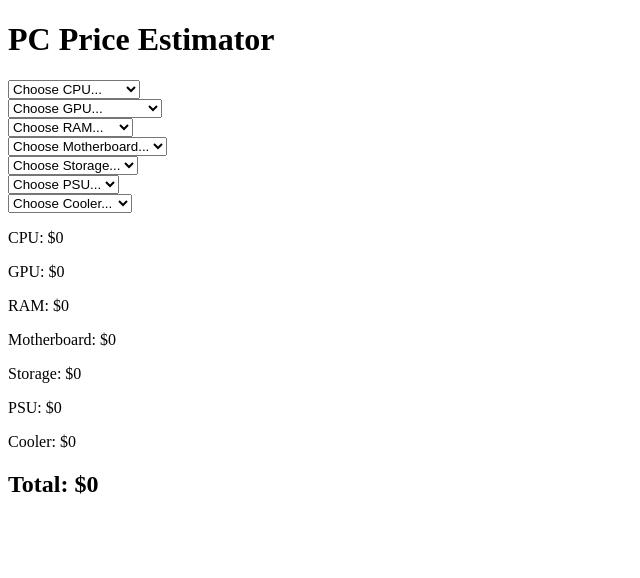
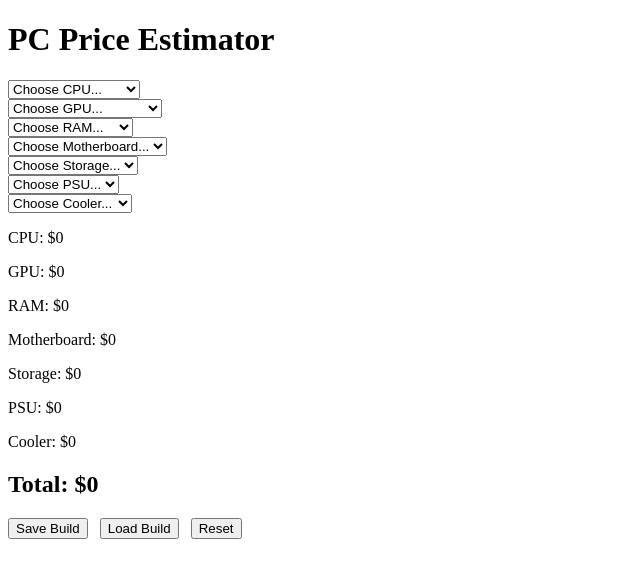
Before and after one commit to elayu20/PC-Price-Estimator, a Next.js app: page / in a window 1280 px wide. Shown: the top 578 px of the page, without its empty margins (0-640 px from the left). Built offline with nearby package versions, Linux system fonts and the light colour scheme.

Commit message:
Removed clearBuild() function in buildStorage - unneccessary, configured BuildControls component into page and added function handlers for buildStorage for component to call, created function in pages to apply build into state

```diff
--- a/src/app/page.jsx
+++ b/src/app/page.jsx
@@ -48,14 +48,33 @@ export default function Home() {
     cooler,
   }
 
-      // Now apply it back into state (one state at a time)
-    // setCpu(loadedBuild.cpu ?? "");
-    // setGpu(loadedBuild.gpu ?? "");
-    // setRam(loadedBuild.ram ?? "");
-    // setStorage(loadedBuild.storage ?? "");
-    // setMotherboard(loadedBuild.motherboard ?? "");
-    // setPsu(loadedBuild.psu ?? "");
-    // setCooler(loadedBuild.cooler ?? "");
+  // Apply build into state (one state at a time)
+  function applyBuildToState(b) {
+    setCpu(b.cpu ?? "");
+    setGpu(b.gpu ?? "");
+    setRam(b.ram ?? "");
+    setStorage(b.storage ?? "");
+    setMotherboard(b.motherboard ?? "");
+    setPsu(b.psu ?? "");
+    setCooler(b.cooler ?? "");
+  }
+
+  function handleSave() {
+    saveBuild(build);
+  }
+
+  function handleLoad() {
+    // Load returns an object OR null
+    const loaded = loadBuild();
+    if (!loaded) return;
+
+    applyBuildToState(loaded);
+  }
+
+  function handleReset() {
+    // Reset UI selections
+    applyBuildToState({}); // all fields become "" because of ?? ""
+  }
 
   // If prices haven't loaded yet,t show something instead of a blank page
   if (!prices) {
@@ -84,9 +103,7 @@ export default function Home() {
 
         <h2>Total: ${total}</h2>
 
-        <div style={{ display: "flex", gap: 12, marginTop: 16}}>
-
-        </div>
+      <BuildControls onSave={handleSave} onLoad={handleLoad} onReset={handleReset} />
       </main>
     );
   }
--- a/utils/buildStorage.js
+++ b/utils/buildStorage.js
@@ -29,7 +29,3 @@ export function loadBuild() {
         return null;
     }
 }
-
-export function clearBuild() {
-    localStorage.removeItem(STORAGE_KEY);
-}
```
